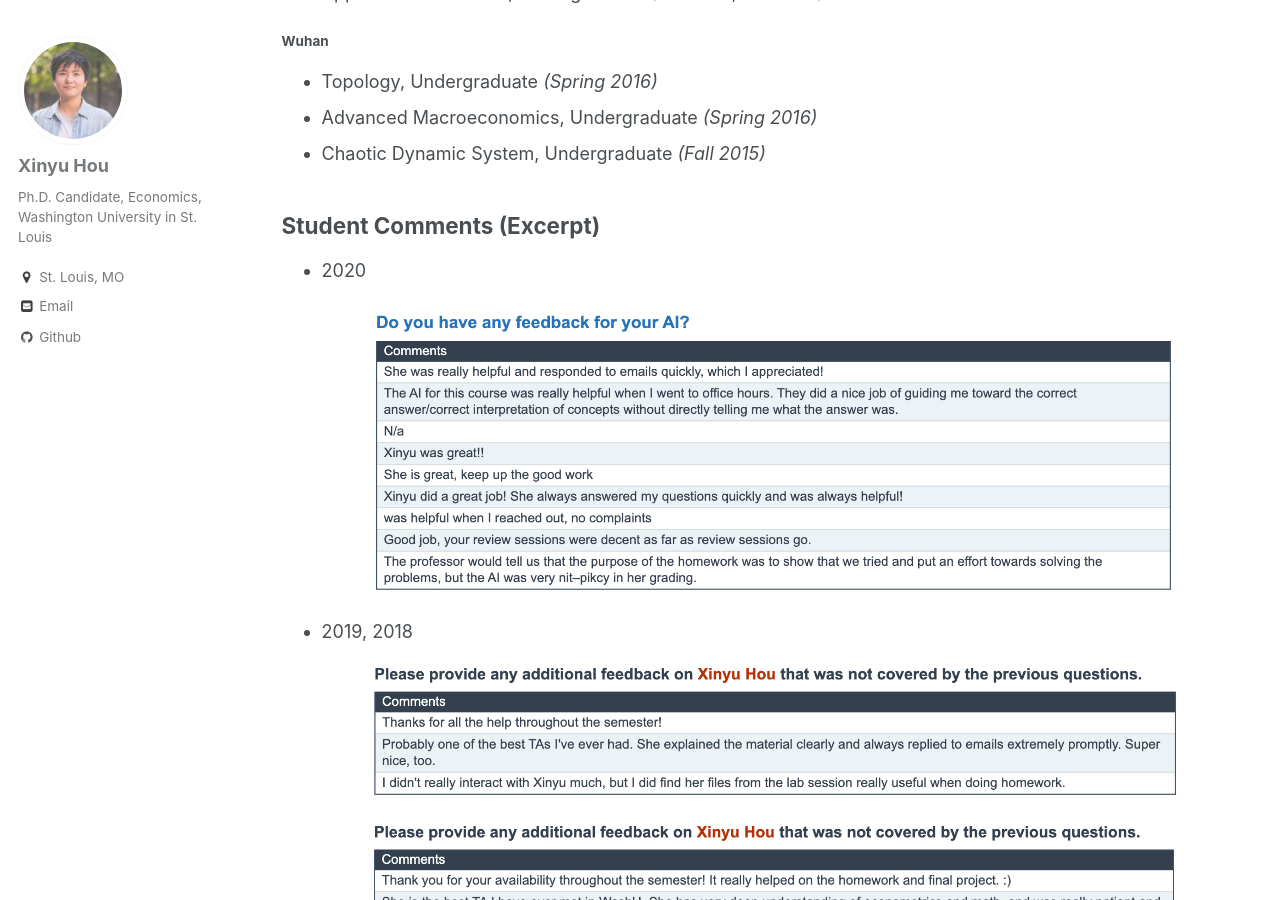
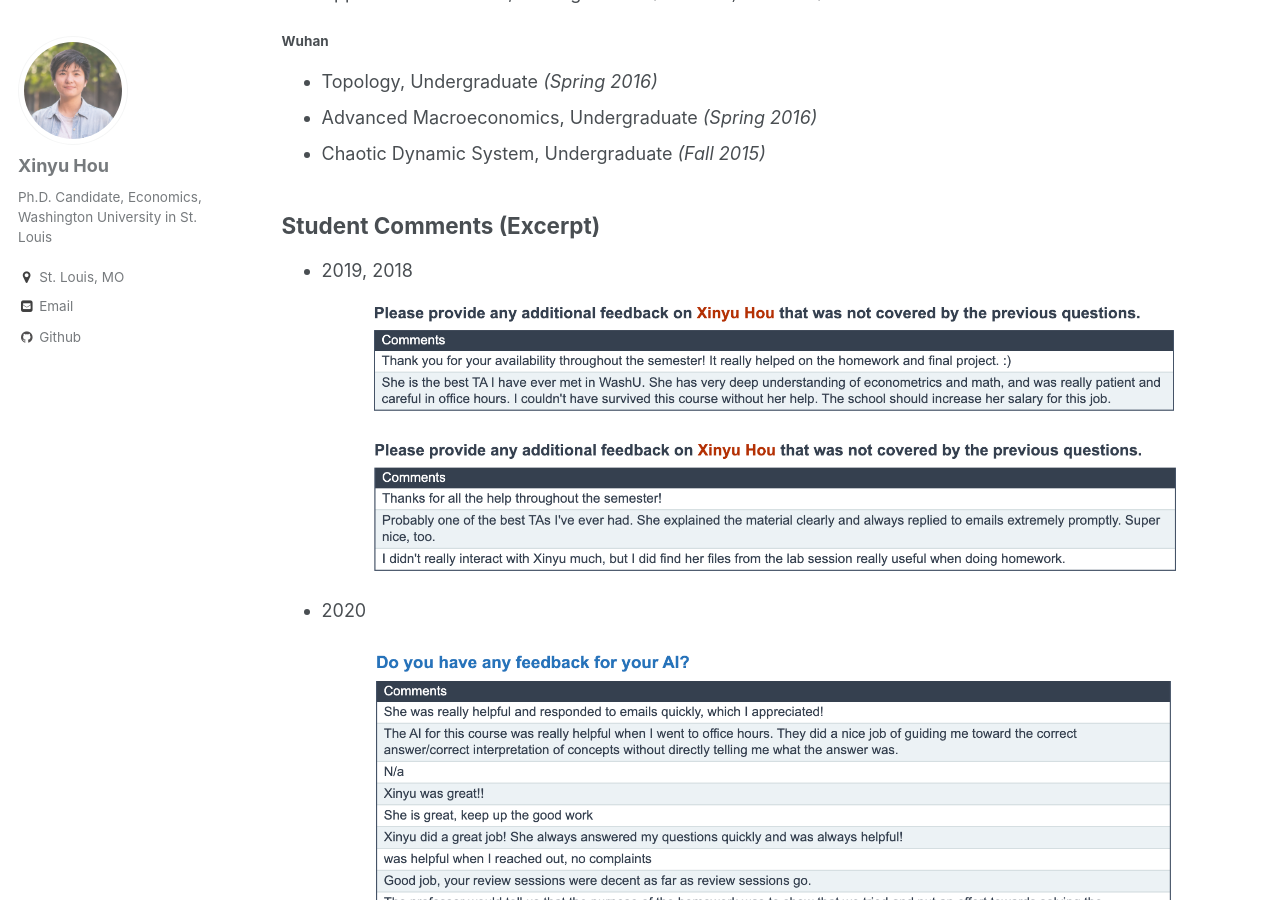
Before and after one commit to xinyuhou94/xinyuhou94.github.io, a Jekyll site: the page built from _pages/teaching.md, in a window 1280 px wide and 900 px high, scrolled down 642 px. Built offline with Jekyll 4.4.1, drawn with Linux system fonts in a browser that asks for light colours.

Commit message:
Update teaching.md

```diff
--- a/_pages/teaching.md
+++ b/_pages/teaching.md
@@ -29,15 +29,15 @@ author_profile: true
 * Chaotic Dynamic System, Undergraduate     _(Fall 2015)_
 
 ## Student Comments (Excerpt)
+* 2019, 2018
+<p align="center">
+  <img src="https://xinyuhou94.github.io/images/4151.png?raw=true" alt="Photo" style="width: 800px;"/>
+</p>
+<p align="center">
+  <img src="https://xinyuhou94.github.io/images/4151_1.png?raw=true" alt="Photo" style="width: 808px;"/>
+</p>
+
 * 2020
 <p align="center">
   <img src="https://xinyuhou94.github.io/images/political.png?raw=true" alt="Photo" style="width: 800px;"/>
 </p>
-
-* 2019, 2018
-<p align="center">
-  <img src="https://xinyuhou94.github.io/images/4151_1.png?raw=true" alt="Photo" style="width: 808px;"/>
-</p>
-<p align="center">
-  <img src="https://xinyuhou94.github.io/images/4151.png?raw=true" alt="Photo" style="width: 800px;"/>
-</p>
```
